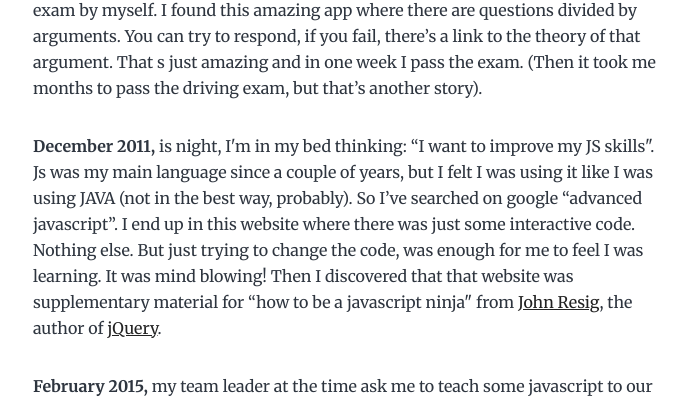
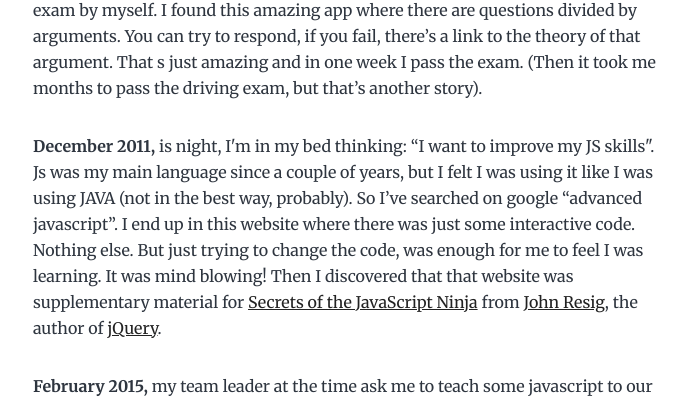
Before and after one commit to jurgob/jurgo-boemo-blog, a Gatsby site: page /an_interactive_way_to_learn_javascript_jsquest/ in a window 1280 px wide. Shown: the part 849-1247 px from the top of the page, without its empty margins (291-985 px from the left). Built offline with nearby package versions, Linux system fonts and the light colour scheme; Gatsby itself is replaced by a stand-in of ours; some packages are replaced by stand-ins of ours.

Commit message:
js ninja title

```diff
--- a/content/blog/an_interactive_way_to_learn_javascript_jsquest/index.md
+++ b/content/blog/an_interactive_way_to_learn_javascript_jsquest/index.md
@@ -25,7 +25,7 @@ That’s why my preferred guide for js is this one: http://xahlee.info/js/js.htm
 
 **March 2007,** i need to do my driving license, and I decide to study for the theory exam by myself. I found this amazing app where there are questions divided by arguments. You can try to respond, if you fail, there’s a link to the theory of that argument. That s just amazing and in one week I pass the exam. (Then it took me months to pass the driving exam, but that’s another story).
 
-**December 2011,** is night, I'm in my bed thinking: “I want to improve my JS skills". Js was my main language since a couple of years, but I felt I was using it like I was using JAVA (not in the best way, probably). So I’ve searched on google “advanced javascript”. I end up in this website where there was just some interactive code. Nothing else. But just trying to change the code, was enough for me to feel I was learning. It was mind blowing! Then I discovered that that website was supplementary material for “how to be a javascript ninja" from [John Resig](https://johnresig.com/), the author of [jQuery](https://en.wikipedia.org/wiki/JQuery).
+**December 2011,** is night, I'm in my bed thinking: “I want to improve my JS skills". Js was my main language since a couple of years, but I felt I was using it like I was using JAVA (not in the best way, probably). So I’ve searched on google “advanced javascript”. I end up in this website where there was just some interactive code. Nothing else. But just trying to change the code, was enough for me to feel I was learning. It was mind blowing! Then I discovered that that website was supplementary material for [Secrets of the JavaScript Ninja](https://www.manning.com/books/secrets-of-the-javascript-ninja-second-edition?gclid=Cj0KCQjwvO2IBhCzARIsALw3ASpUYSSM4DP8wyBeWjvL5lDF2wR205voX6UfDx8SzfsgOeGi2izieTIaAnsUEALw_wcB) from [John Resig](https://johnresig.com/), the author of [jQuery](https://en.wikipedia.org/wiki/JQuery).
 
 **February 2015,** my team leader at the time ask me to teach some javascript to our designer. Also, 3 friends of mine wanted to change their position at the same time, they were all JS developers. This is when I discover the [Xah Lee JS guide](http://xahlee.info/js/js.html) and I’ve started to use it to structure my lessons. I did with all of them several calls, i would say I’ve spent probably 20 hours with all of them to explain js fundamentals. The way I was doing this it was explaining them things via Skype and then Using a google docs to make them questions. In order to not have any misunderstanding, the questions were js code. And they had to respond with the result of the code execution. I call it *“forcing people to understand"*.
 
```
